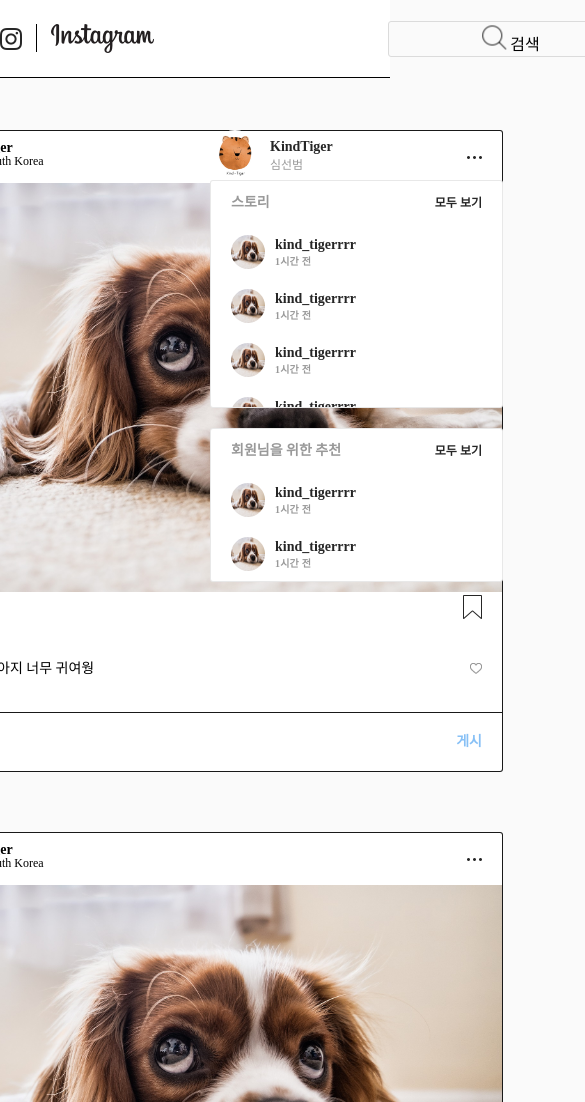
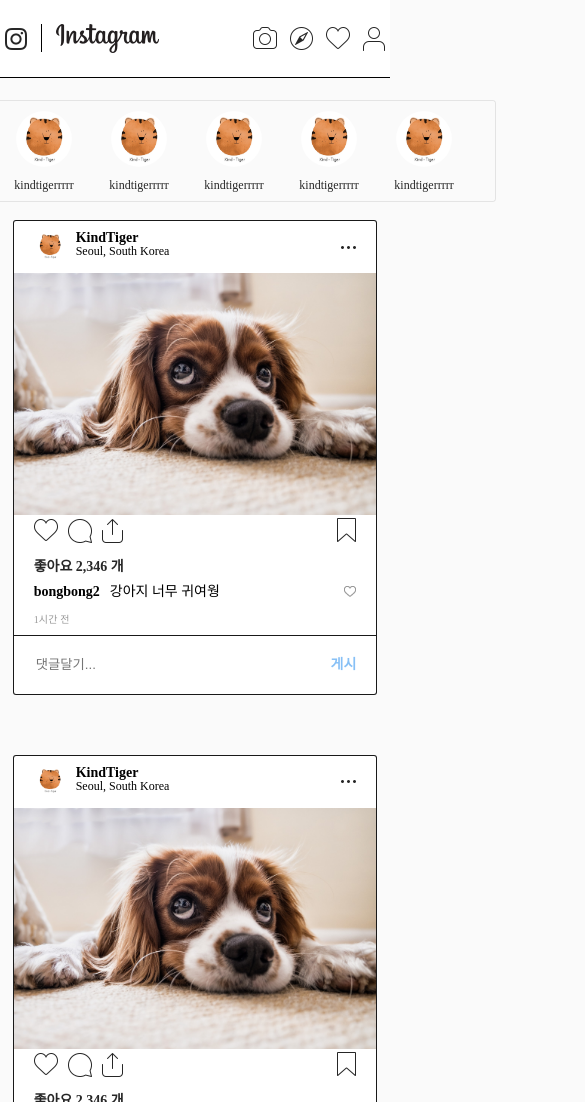
Before and after one commit to pgb0908/insta_clone_coding, a plain HTML site: page index.html in a window 390 px wide. Shown: the top 1102 px of the page, 585 px wide, since content can reach past the window. Drawn offline with Linux system fonts and the light colour scheme.

Commit message:
반응형 웹 적용

```diff
--- a/css/style.css
+++ b/css/style.css
@@ -221,7 +221,7 @@ position: relative;
 }
 
 .contents{
-    width: 614px;
+    max-width: 614px;
     /*height: 500px;*/
     border: 1px solid rgba(0,0,0,0.9);
     border-radius: 3px;
@@ -426,3 +426,82 @@ position: relative;
     overflow-x: hidden;
     overflow-y: auto;
 }
+
+.hidden_menu{
+    width: 600px;
+    height: 100px;
+/*    background: red;*/
+    position: absolute;
+    left: 50%;
+    transform:translateX(-50%);
+    top: 100px;
+    overflow: hidden;
+    border: 1px solid rgba(0, 0, 0, 0.09);
+    border-radius: 3px;
+}
+
+.hidden_menu .scroll_inner {
+    height: 100px;
+    width: auto;
+    overflow-x: auto;
+    overflow-y: hidden;
+    display: flex;
+    align-items: center;
+    padding: 0px 14px;
+}
+
+.hidden_menu .scroll_inner .user {
+    width: 80px;
+    height: 80px;
+    display: flex;
+    flex-direction: column;
+    align-items: center;
+    margin-right: 15px;
+    justify-content: space-between;
+}
+
+.hidden_menu .scroll_inner .user .id {
+    font-size: 12px;
+    color: #262626;
+}
+
+.hidden_menu .thumb_img {
+    width: 56px;
+    height: 56px;
+    border-radius: 50%;
+    overflow: hidden;
+}
+
+.hidden_menu .thumb_img img {
+    width: 100%;
+    height: 100%;
+}
+
+@media screen and (max-width:1000px){
+    #header .inner{
+        width: 97.5%;
+    }
+
+    #main_container {
+        padding-top: 220px;
+    }
+    #main_container .inner{
+        width: 93.5%;
+    }
+
+    .contents_box {
+        display: flex;
+        flex-direction: column;
+        align-items: center;
+    }
+
+    .side_box {
+        display: none;
+    }
+}
+
+@media screen and (max-width: 650px){
+    #header .search_box{
+        display: none;
+    }
+}
--- a/index.html
+++ b/index.html
@@ -2,6 +2,8 @@
 <html lang="en">
 <head>
     <meta charset="UTF-8">
+    <meta name="viewport"
+    content="width=device-width,user-scalable=no, initial-scale=1.0, maximum-scale=1.0, minimum-scale=1.0">
     <title>Title</title>
 
     <link rel="stylesheet" href="css/reset.css">
@@ -40,6 +42,52 @@
 
         </section>
     </header>
+
+    <div class="hidden_menu">
+        <div class="scroll_inner">
+            <div class="user">
+                <div class="thumb_img">
+                    <img src="imgs/thumb.jpeg" alt="프로필사진">
+                </div>
+                <div class="id">kindtigerrrrr</div>
+            </div>
+
+            <div class="user">
+                <div class="thumb_img">
+                    <img src="imgs/thumb.jpeg" alt="프로필사진">
+                </div>
+                <div class="id">kindtigerrrrr</div>
+            </div>
+
+            <div class="user">
+                <div class="thumb_img">
+                    <img src="imgs/thumb.jpeg" alt="프로필사진">
+                </div>
+                <div class="id">kindtigerrrrr</div>
+            </div>
+
+            <div class="user">
+                <div class="thumb_img">
+                    <img src="imgs/thumb.jpeg" alt="프로필사진">
+                </div>
+                <div class="id">kindtigerrrrr</div>
+            </div>
+
+            <div class="user">
+                <div class="thumb_img">
+                    <img src="imgs/thumb.jpeg" alt="프로필사진">
+                </div>
+                <div class="id">kindtigerrrrr</div>
+            </div>
+
+            <div class="user">
+                <div class="thumb_img">
+                    <img src="imgs/thumb.jpeg" alt="프로필사진">
+                </div>
+                <div class="id">kindtigerrrrr</div>
+            </div>
+        </div>
+    </div>
 
     <section id="main_container">
         <div class="inner">
```
